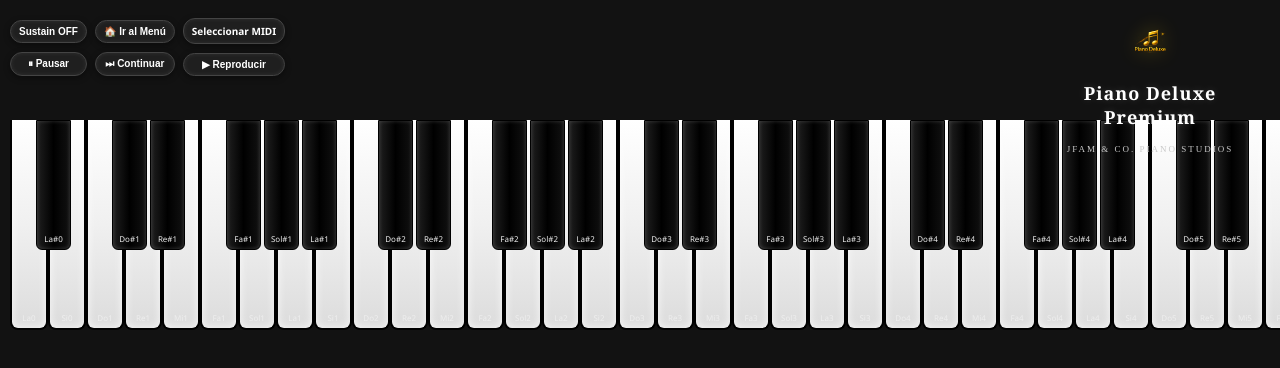
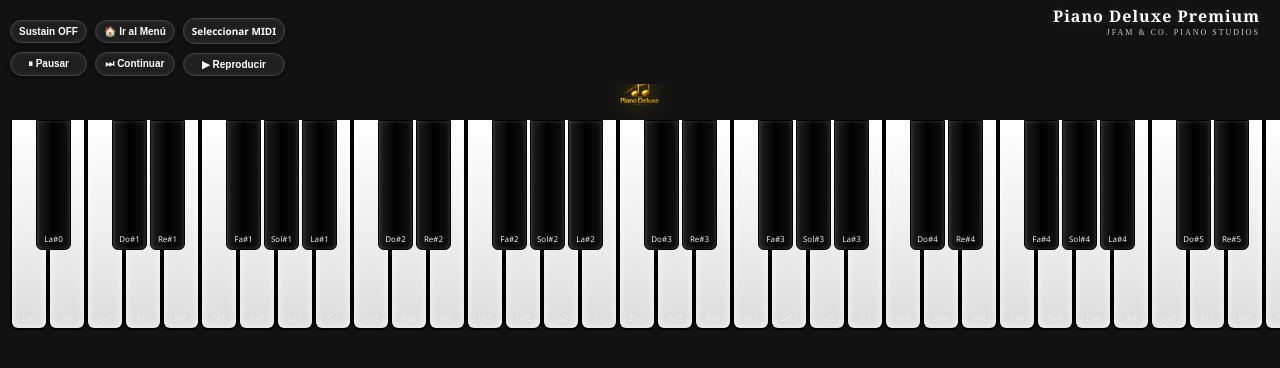
Before and after one commit to josefranciisco17-collab/Piano-Deluxe-Premium-2, a plain HTML site: page index.html in a window 1280 px wide. Drawn offline with Linux system fonts and the light colour scheme.

Commit message:
Final logo layout

```diff
--- a/index.html
+++ b/index.html
@@ -46,34 +46,47 @@ z-index:999;
 
 #logoBox{
 position:fixed;
-top:12px;
+top:8px;
 right:20px;
-text-align:center;
+text-align:right;
 z-index:1000;
-width:220px;
+display:flex;
+flex-direction:column;
+align-items:flex-end;
+}
+
+#middleLogo{
+position:fixed;
+top:55px;
+left:50%;
+transform:translateX(-50%);
+width:80px;
+height:auto;
+z-index:999;
+filter:drop-shadow(0 0 10px rgba(255,215,0,.45));
 }
 
 #centerLogo{
-width:65px;
+width:55px;
 height:auto;
-display:block;
-margin:0 auto 4px auto;
-filter:drop-shadow(0 0 10px rgba(255,215,0,.45));
+margin-bottom:4px;
+filter:drop-shadow(0 0 8px rgba(255,215,0,.45));
 }
 
 #mainTitle{
-font-family: "Georgia", serif;
-font-size:18px;
+font-family:"Georgia", serif;
+font-size:16px;
 font-weight:bold;
 letter-spacing:1px;
-margin-top:4px;
+margin:0;
+line-height:1.1;
 color:#fff;
 text-shadow:0 0 8px rgba(255,255,255,.15);
 }
 
 #brandText{
 font-family:"Times New Roman", serif;
-font-size:9px;
+font-size:8px;
 letter-spacing:2px;
 color:#c9c9c9;
 margin-top:2px;
@@ -268,11 +281,10 @@ padding:8px 12px;
 <body>
 
 <div id="logoBox">
-
-<img src="./icon.png" id="centerLogo">
   <h2 id="mainTitle">Piano Deluxe Premium</h2>
   <div id="brandText">JFAM & Co. Piano Studios</div>
 </div>
+<img src="./icon.png" id="middleLogo">
 
 <div class="controls" id="controlsBox">
 
```
